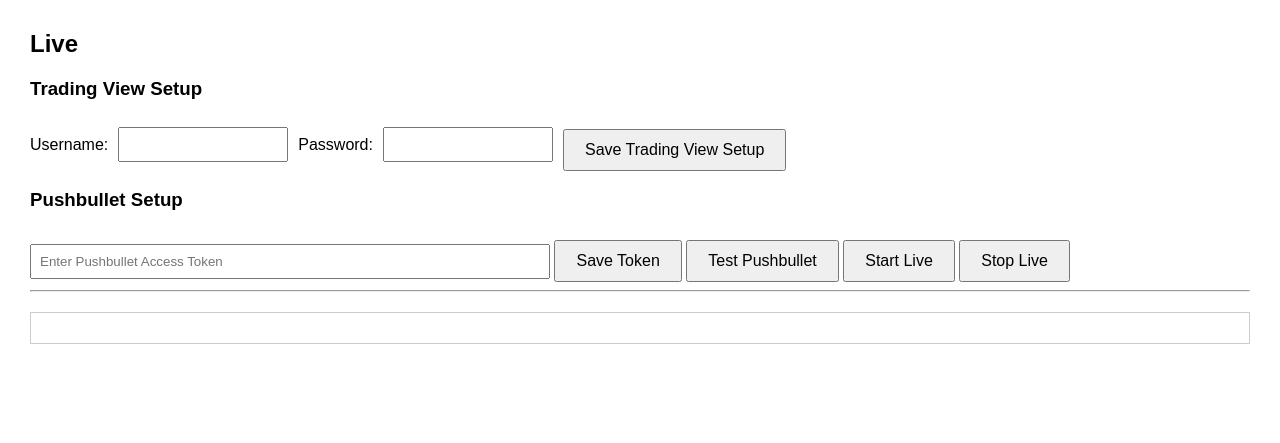
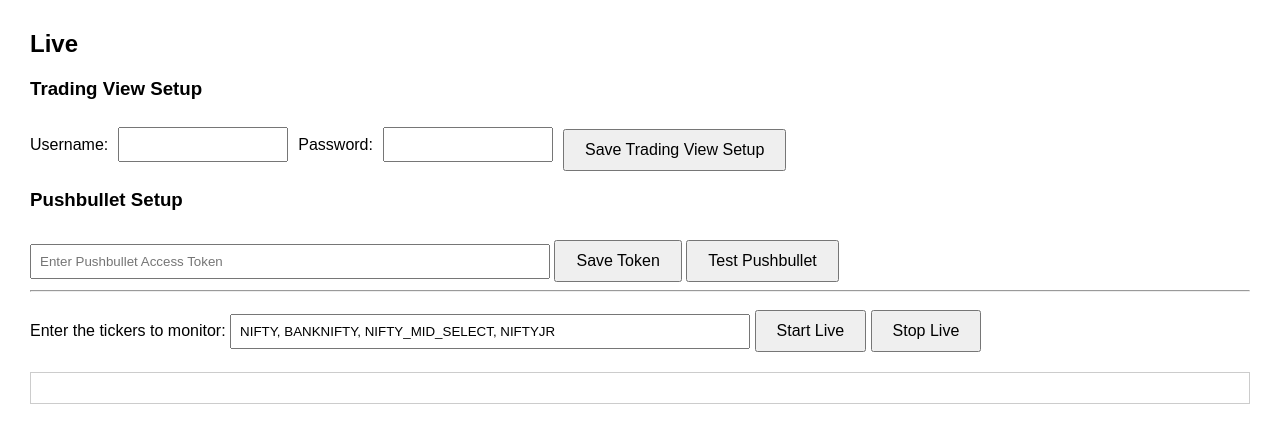
Before and after one commit to srk2115/day-high-low-alert, a Flask app: page / in a window 1280 px wide. Shown: the top 443 px of the page. Run offline with Flask 3, Linux system fonts and the light colour scheme.

Commit message:
Updated for NIFTY, BANKNIFTY, MIDCAPNIFTY, NEXTNIFTY Combined HL

```diff
--- a/app.py
+++ b/app.py
@@ -506,8 +506,9 @@
             "error_message": ""
         })
 
-@app.route("/get_live_data") #, methods=["POST"])
+@app.route("/get_live_data", methods=["POST"])
 def get_live_data():
+    data = request.get_json()
     username = session.get("username","")
     password = session.get("password","")
     print(f"Username: {username}, Password: {password}")
@@ -526,7 +527,9 @@
     import io
 
     asondate = cf.getCurrentDate()
-    tickers = ["NIFTY", "BANKNIFTY", "NIFTY_MID_SELECT", "NIFTYJR"]         # Nifty 50 index , "SENSEX"
+    raw_tickers = data.get("tickers", "")
+    tickers = [t.strip() for t in raw_tickers.split(",") if t.strip()] #session.get("tickers", ["NIFTY", "BANKNIFTY", "NIFTY_MID_SELECT", "NIFTYJR"])         # Nifty 50 index , "SENSEX",
+    print(tickers)
     df_dict = {}
     for ticker in tickers:
         print(f"Fetching 5m data for {ticker}")
@@ -638,29 +641,21 @@
             if (lows == len(tickers)):
                 for ticker in tickers:
                     df_details_dict[ticker]["lows"].append([dft_dict[ticker].iloc[idx]["low"], dft_dict[ticker].iloc[idx]["close"], idx, dft_dict[ticker].iloc[idx]["datetime"]])
-
-            for ticker in tickers:
-                print(df_details_dict[ticker])
-                if(len(df_details_dict[ticker]["highs"]) > 0):
-                    print(f"{ticker} highs: {df_details_dict[ticker]['highs']}")
-                    high = high in df_details_dict[ticker]['highs'][-1]
-                    error_message = f"All tickers were reached High at {high[3]}"
-                    # # 0 - High, 1 - Close, 2 - Index, 3 - Datetime
-                    # for high in df_details_dict[ticker]['highs']:
-                    #     df_max = dft_dict[ticker][dft_dict[ticker]["datetime"] > high[3]].max()
-                    #     trades.append([trade_date, ticker, "CE", high[3], high[1], df_max["datetime"], df_max["high"]])
-                if(len(df_details_dict[ticker]["lows"]) > 0):
-                    print(f"{ticker} lows: {df_details_dict[ticker]['lows']}")
-                    low = low in df_details_dict[ticker]['lows'][-1]
-                    error_message = f"All tickers were reached Low at {low[3]}"
-                    # # 0 - Low, 1 - Close, 2 - Index, 3 - Datetime
-                    # for low in df_details_dict[ticker]['lows']:
-                    #     df_min = dft_dict[ticker][dft_dict[ticker]["datetime"] > low[3]].min()
-                    #     print(f"{ticker} low: {low}")
-                    #     trades.append([trade_date, ticker, "PE", low[3], low[1], df_min["datetime"], df_min["low"]])
         else:
             error_message = "No new highs or lows found yet."
             print(f"All tickers did not have new highs or lows yet")
+
+        for ticker in tickers:
+            print(df_details_dict[ticker])
+            if(len(df_details_dict[ticker]["highs"]) > 0):
+                print(f"{ticker} highs: {df_details_dict[ticker]['highs']}")
+                high = df_details_dict[ticker]['highs'][-1]
+                error_message = f"All tickers were reached High at {high[3]}"
+            if(len(df_details_dict[ticker]["lows"]) > 0):
+                print(f"{ticker} lows: {df_details_dict[ticker]['lows']}")
+                low = df_details_dict[ticker]['lows'][-1]
+                error_message = f"All tickers were reached Low at {low[3]}"
+
 
         print(f"High tickers count: {high_tickers_count}, Low tickers count: {low_tickers_count}")
         if(high_tickers_count == len(tickers)):
--- a/templates/live.html
+++ b/templates/live.html
@@ -99,6 +99,19 @@
     <button onclick="testPushbullet()">
         Test Pushbullet
     </button>
+
+    <hr>
+    <div id="tokenStatus" class="success"></div>
+    <div>
+        <label>
+            Enter the tickers to monitor:
+        </label>
+        <input
+            type="text"
+            id="tickers"
+            value="NIFTY, BANKNIFTY, NIFTY_MID_SELECT, NIFTYJR"
+            placeholder="Enter tickers to monitor">
+
         <button onclick="get_live_data()">
             Start Live
         </button>
@@ -106,11 +119,8 @@
         <button onclick="stop_live_data()">
             Stop Live
         </button>
+    </div>
 
-    <div id="tokenStatus" class="success"></div>
-
-
-    <hr>
     <div class="candle">
 
         <div id="datetime"></div>
@@ -118,9 +128,7 @@
 
     </div>
     <div id="error_message" class="alert alert-danger">
-
     </div>
-
 
     <div id="alert" class="alert"></div>
 
@@ -221,7 +229,18 @@
             // 1. Define a named helper function containing the payload logic
             async function fetchAndUpdateUI() {
                 try {
-                    const response = await fetch('/get_live_data');
+                    // const response = await fetch('/get_live_data');
+                    const tickers = document.getElementById("tickers").value;
+                    const response = await fetch('/get_live_data',
+                    {
+                        method: 'POST',
+                        headers: {
+                            'Content-Type': 'application/json'
+                        },
+                        body: JSON.stringify({
+                            tickers: tickers
+                        })
+                    });
                     const data = await response.json();
                     console.log(data);
 
```
Lines whose indentation alone changed are shown as unchanged.
